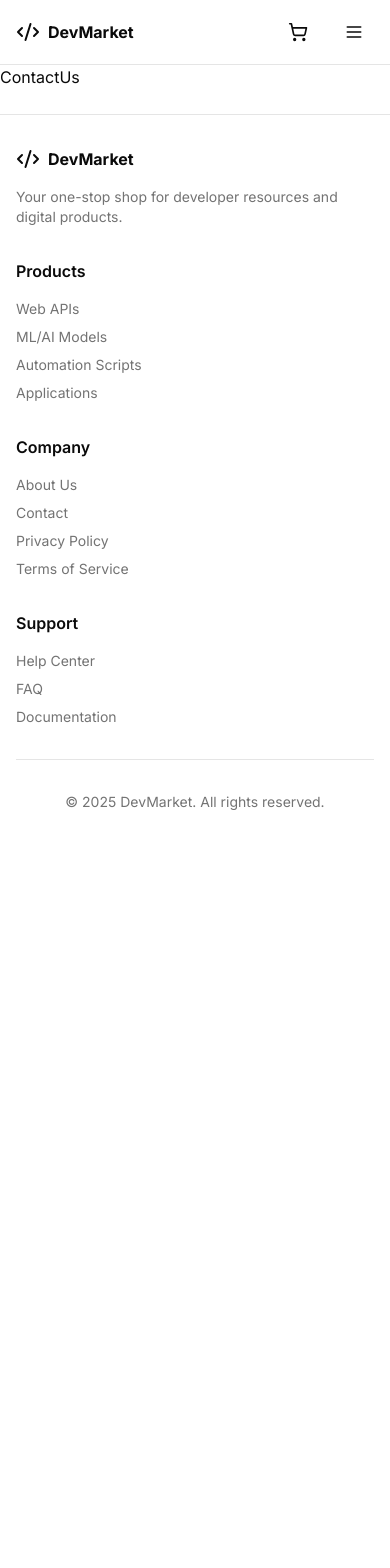
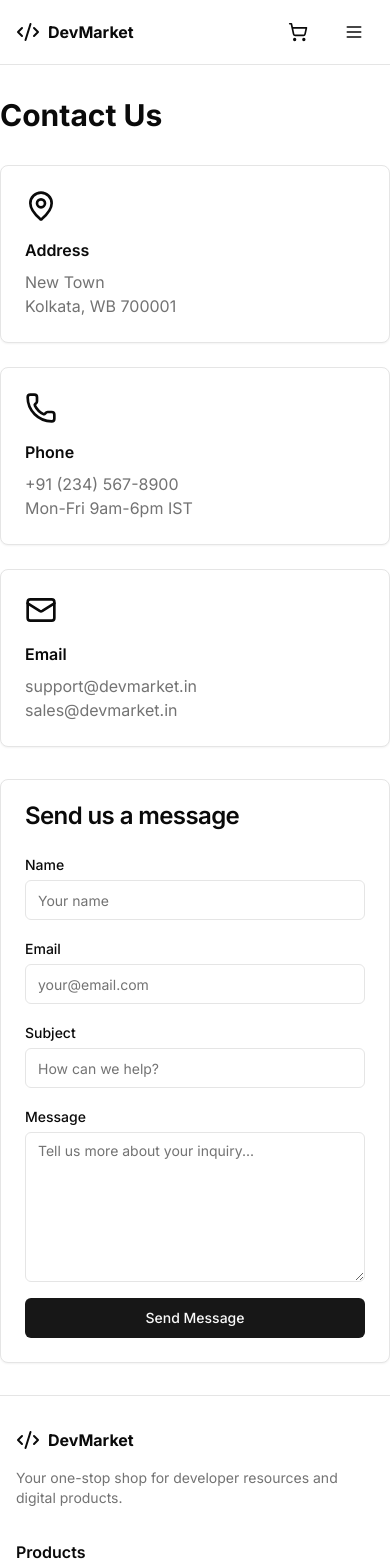
Before and after one commit to RohanSinghProgrammer/dev-market, a Next.js app: page /contact in a window 390 px wide. Shown: the top 1568 px of the page. Before the commit the page ends 844 px from the top, so only its background shows below. Built offline with nearby package versions, Linux system fonts and the light colour scheme.

Commit message:
created about, contact and categories page

```diff
--- a/app/(app)/about/page.tsx
+++ b/app/(app)/about/page.tsx
@@ -1,9 +1,75 @@
-import React from 'react'
+import { Card, CardContent } from "@/components/ui/card";
+import { Award, Users, Globe, Heart } from "lucide-react";
+import AboutImg from "@/assets/about-img.jpeg";
+import Image from "next/image";
 
-const About = () => {
+export default function AboutPage() {
   return (
-    <div>About</div>
-  )
+    <div className="container mx-auto py-8">
+      <div className="max-w-4xl mx-auto">
+        <h1 className="text-3xl font-bold mb-8">About DevMarket</h1>
+        <div className="relative h-[400px] mb-8 rounded-lg overflow-hidden">
+          <Image
+            src={AboutImg}
+            alt="DevMarket"
+            fill
+            className="object-cover"
+          />
+        </div>
+
+        <div className="prose dark:prose-invert max-w-none mb-12">
+          <p className="text-lg mb-6">DevMarket was founded in 2025 with a simple mission: to empower developers by connecting them with a thriving marketplace for their software creations. We believe that every developer deserves to monetize their talent and reach a wider audience for their unique software solutions.
+          </p>
+          <p className="text-lg mb-6">
+            DevMarket provides a platform for independent developers and freelancers to showcase, sell, and distribute their software directly to businesses and individuals. Our platform is designed to be user-friendly and efficient, making it easy for developers to list their products, manage sales, and grow their businesses.
+          </p>
+        </div>
+
+        <div className="grid grid-cols-1 md:grid-cols-2 gap-6 mb-12">
+          <Card>
+            <CardContent className="p-6">
+              <Award className="h-8 w-8 mb-4" />
+              <h3 className="text-xl font-semibold mb-2">Quality First</h3>
+              <p className="text-muted-foreground">
+                We carefully select every item in our collection to ensure the
+                highest quality standards.
+              </p>
+            </CardContent>
+          </Card>
+
+          <Card>
+            <CardContent className="p-6">
+              <Users className="h-8 w-8 mb-4" />
+              <h3 className="text-xl font-semibold mb-2">Customer Focus</h3>
+              <p className="text-muted-foreground">
+                Our customers are at the heart of everything we do, from
+                selection to service.
+              </p>
+            </CardContent>
+          </Card>
+
+          <Card>
+            <CardContent className="p-6">
+              <Globe className="h-8 w-8 mb-4" />
+              <h3 className="text-xl font-semibold mb-2">Global Reach</h3>
+              <p className="text-muted-foreground">
+                We ship to over 100 countries, bringing style to fashion lovers
+                worldwide.
+              </p>
+            </CardContent>
+          </Card>
+
+          <Card>
+            <CardContent className="p-6">
+              <Heart className="h-8 w-8 mb-4" />
+              <h3 className="text-xl font-semibold mb-2">Sustainability</h3>
+              <p className="text-muted-foreground">
+                {`We're committed to reducing our environmental impact through sustainable practices.`}
+              </p>
+            </CardContent>
+          </Card>
+        </div>
+      </div>
+    </div>
+  );
 }
-
-export default About
--- a/app/(app)/categories/page.tsx
+++ b/app/(app)/categories/page.tsx
@@ -1,9 +1,59 @@
-import React from 'react'
+import { Card, CardContent } from "@/components/ui/card";
+import { Figma, Compass, TabletSmartphone, Brain } from "lucide-react";
+import Link from "next/link";
 
-const Categories = () => {
+const categories = [
+    {
+        id: 1,
+        name: "UI/UX Design",
+        icon: Figma,
+        description: "User interfaces, user experience, and design resources",
+        itemCount: 150,
+    },
+    {
+        id: 2,
+        name: "Web Applications",
+        icon: Compass,
+        description: "Frontend, backend, and full-stack web development tools and templates",
+        itemCount: 80,
+    },
+    {
+        id: 3,
+        name: "Mobile Applications",
+        icon: TabletSmartphone,
+        description: "iOS, Android, and cross-platform mobile development solutions",
+        itemCount: 45,
+    },
+    {
+        id: 4,
+        name: "AI/ML Models",
+        icon: Brain,
+        description: "AI/ML Models, trained for specific tasks",
+        itemCount: 45,
+    },
+];
+
+export default function CategoriesPage() {
     return (
-        <div>Categories</div>
-    )
+        <div className="container mx-auto py-8">
+            <h1 className="text-3xl font-bold mb-8">Categories</h1>
+            <div className="grid grid-cols-1 md:grid-cols-2 lg:grid-cols-4 gap-6">
+                {categories.map((category) => {
+                    const Icon = category.icon;
+                    return (
+                        <Link key={category.id} href={`/categories/${category.id}`}>
+                            <Card className="hover:shadow-lg transition-shadow h-full">
+                                <CardContent className="p-6 h-full flex flex-col">
+                                    <Icon className="h-12 w-12 mb-4" />
+                                    <h2 className="text-xl font-semibold mb-2">{category.name}</h2>
+                                    <div className="text-muted-foreground mb-2 flex-1">{category.description}</div>
+                                    <p className="text-sm">{category.itemCount} items</p>
+                                </CardContent>
+                            </Card>
+                        </Link>
+                    );
+                })}
+            </div>
+        </div>
+    );
 }
-
-export default Categories
--- a/app/(app)/contact/page.tsx
+++ b/app/(app)/contact/page.tsx
@@ -1,9 +1,84 @@
-import React from 'react'
+import { Button } from "@/components/ui/button";
+import { Card, CardContent, CardHeader, CardTitle } from "@/components/ui/card";
+import { Input } from "@/components/ui/input";
+import { Textarea } from "@/components/ui/textarea";
+import { MapPin, Phone, Mail } from "lucide-react";
 
-const ContactUs = () => {
+export default function ContactPage() {
   return (
-    <div>ContactUs</div>
-  )
+    <div className="container mx-auto py-8">
+      <div className="max-w-4xl mx-auto">
+        <h1 className="text-3xl font-bold mb-8">Contact Us</h1>
+
+        <div className="grid grid-cols-1 md:grid-cols-3 gap-6 mb-8">
+          <Card>
+            <CardContent className="p-6">
+              <MapPin className="h-8 w-8 mb-4" />
+              <h3 className="font-semibold mb-2">Address</h3>
+              <p className="text-muted-foreground">
+                New Town<br />
+                Kolkata, WB 700001
+              </p>
+            </CardContent>
+          </Card>
+
+          <Card>
+            <CardContent className="p-6">
+              <Phone className="h-8 w-8 mb-4" />
+              <h3 className="font-semibold mb-2">Phone</h3>
+              <p className="text-muted-foreground">
+                +91 (234) 567-8900<br />
+                Mon-Fri 9am-6pm IST
+              </p>
+            </CardContent>
+          </Card>
+
+          <Card>
+            <CardContent className="p-6">
+              <Mail className="h-8 w-8 mb-4" />
+              <h3 className="font-semibold mb-2">Email</h3>
+              <p className="text-muted-foreground">
+                support@devmarket.in<br />
+                sales@devmarket.in
+              </p>
+            </CardContent>
+          </Card>
+        </div>
+
+        <Card>
+          <CardHeader>
+            <CardTitle>Send us a message</CardTitle>
+          </CardHeader>
+          <CardContent>
+            <form className="space-y-4">
+              <div className="grid grid-cols-1 md:grid-cols-2 gap-4">
+                <div className="space-y-1">
+                  <label className="text-sm font-medium">Name</label>
+                  <Input placeholder="Your name" />
+                </div>
+                <div className="space-y-1">
+                  <label className="text-sm font-medium">Email</label>
+                  <Input type="email" placeholder="your@email.com" />
+                </div>
+              </div>
+              <div className="space-y-1">
+                <label className="text-sm font-medium">Subject</label>
+                <Input placeholder="How can we help?" />
+              </div>
+              <div className="space-y-1">
+                <label className="text-sm font-medium">Message</label>
+                <Textarea
+                  placeholder="Tell us more about your inquiry..."
+                  className="min-h-[150px]"
+                />
+              </div>
+              <Button type="submit" className="w-full md:w-auto">
+                Send Message
+              </Button>
+            </form>
+          </CardContent>
+        </Card>
+      </div>
+    </div>
+  );
 }
-
-export default ContactUs
```
Also changed, not shown: assets/about-img.jpeg (added).
